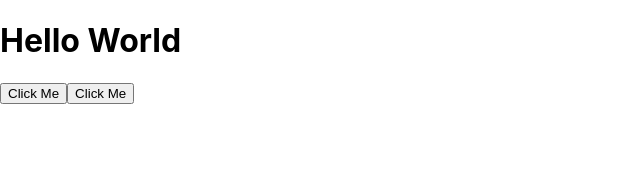
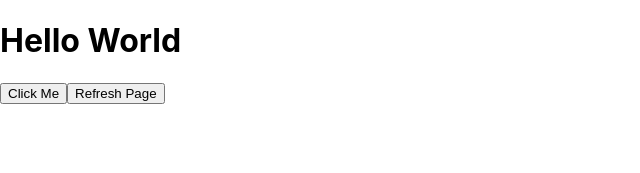
Before and after one commit to Anikets08/LearnNext, a Next.js app: page / in a window 1280 px wide. Shown: the top 173 px of the page, without its empty margins (0-640 px from the left). Built offline with nearby package versions, Linux system fonts and the light colour scheme.

Commit message:
added refresh button

```diff
--- a/pages/index.tsx
+++ b/pages/index.tsx
@@ -7,7 +7,7 @@ export default function Home() {
    <div className="home">
      <h1>Hello World</h1>
      <button onClick={()=>router.push({pathname:'/nextpage'})}>Click Me</button>
-     <button onClick={()=>router.reload()}>Click Me</button>
+     <button onClick={()=>router.reload()}>Refresh Page</button>
    </div>
 
   )
```
